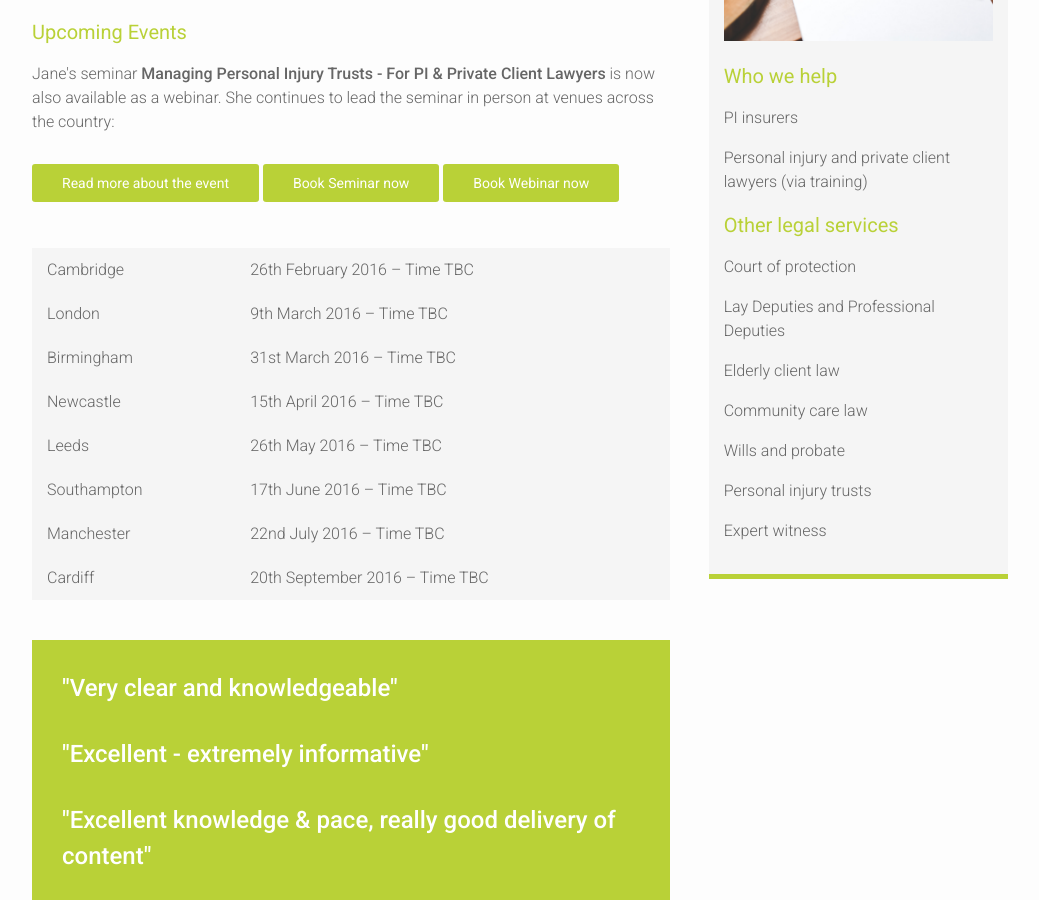
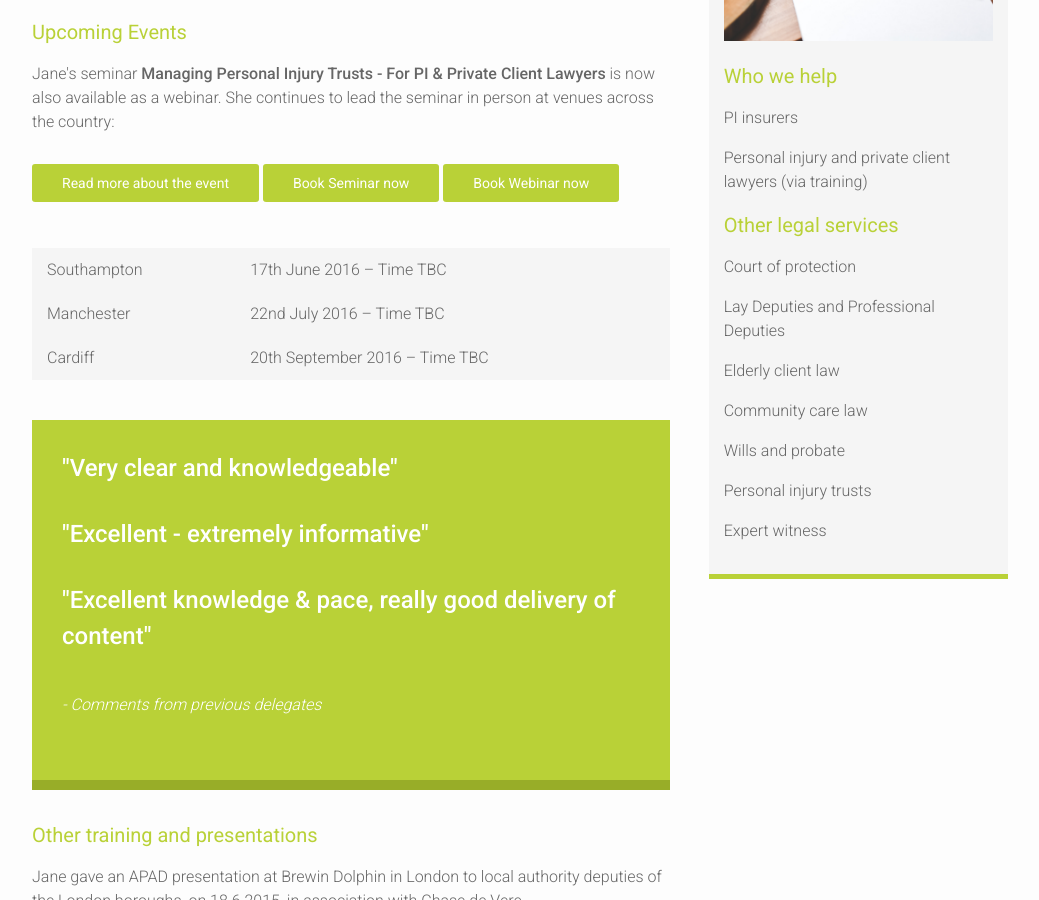
Before and after one commit to timbrazier/jebennettlaw-v2, a Jekyll site: the page built from training.html, in a window 1280 px wide and 900 px high, scrolled down 308 px. Shown: the whole window, without its empty margins (120-1159 px from the left). Built offline with Jekyll 4.4.1, drawn with Linux system fonts in a browser that asks for light colours; nearby versions of some CDN libraries.

Commit message:
Update training.html
remove dates

```diff
--- a/training.html
+++ b/training.html
@@ -21,46 +21,7 @@ permalink: /training-personal-injury-solicitors-sevenoaks-kent/
         <a href="http://www.mblseminars.com/outline?progid=7507&CC=speakerwebsites&utm_source=jane%20bennett&utm_medium=speaker&utm_campaign=speakerwebsites" class="button" target="_blank">Book Webinar now</a>
       </p>
       <table>
-        <tr>
-          <td>
-            Cambridge
-          </td>
-          <td>
-            26th February 2016 – Time TBC
-          </td>
-        </tr>
-        <tr>
-          <td>
-            London
-          </td>
-          <td>
-            9th March 2016 – Time TBC
-          </td>
-        </tr>
-        <tr>
-          <td>
-            Birmingham
-          </td>
-          <td>
-            31st March 2016 – Time TBC
-          </td>
-        </tr>
-        <tr>
-          <td>
-            Newcastle
-          </td>
-          <td>
-            15th April 2016 – Time TBC
-          </td>
-        </tr>
-        <tr>
-          <td>
-            Leeds
-          </td>
-          <td>
-            26th May 2016 – Time TBC
-          </td>
-        </tr>
+
         <tr>
           <td>
             Southampton
```
